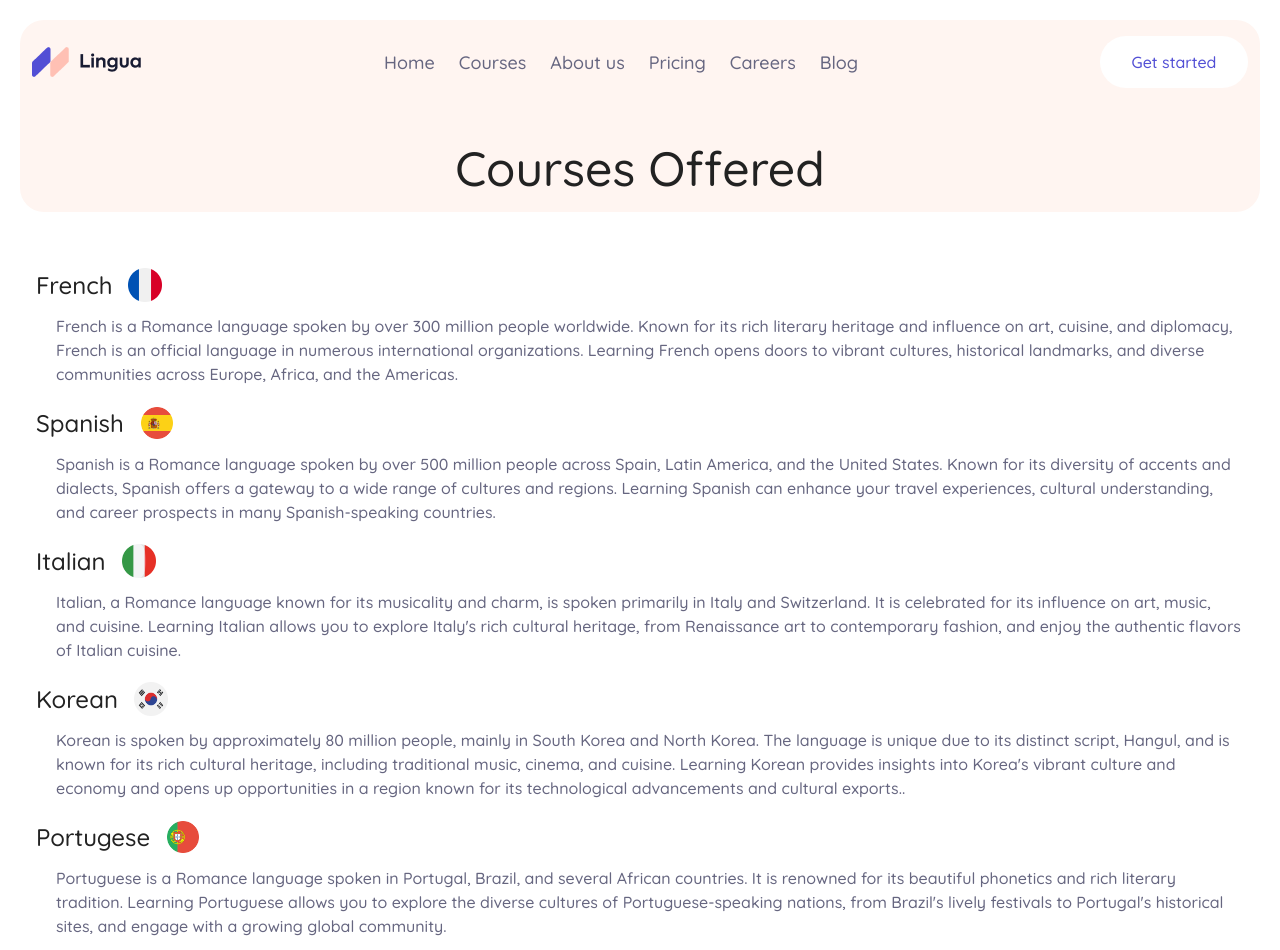
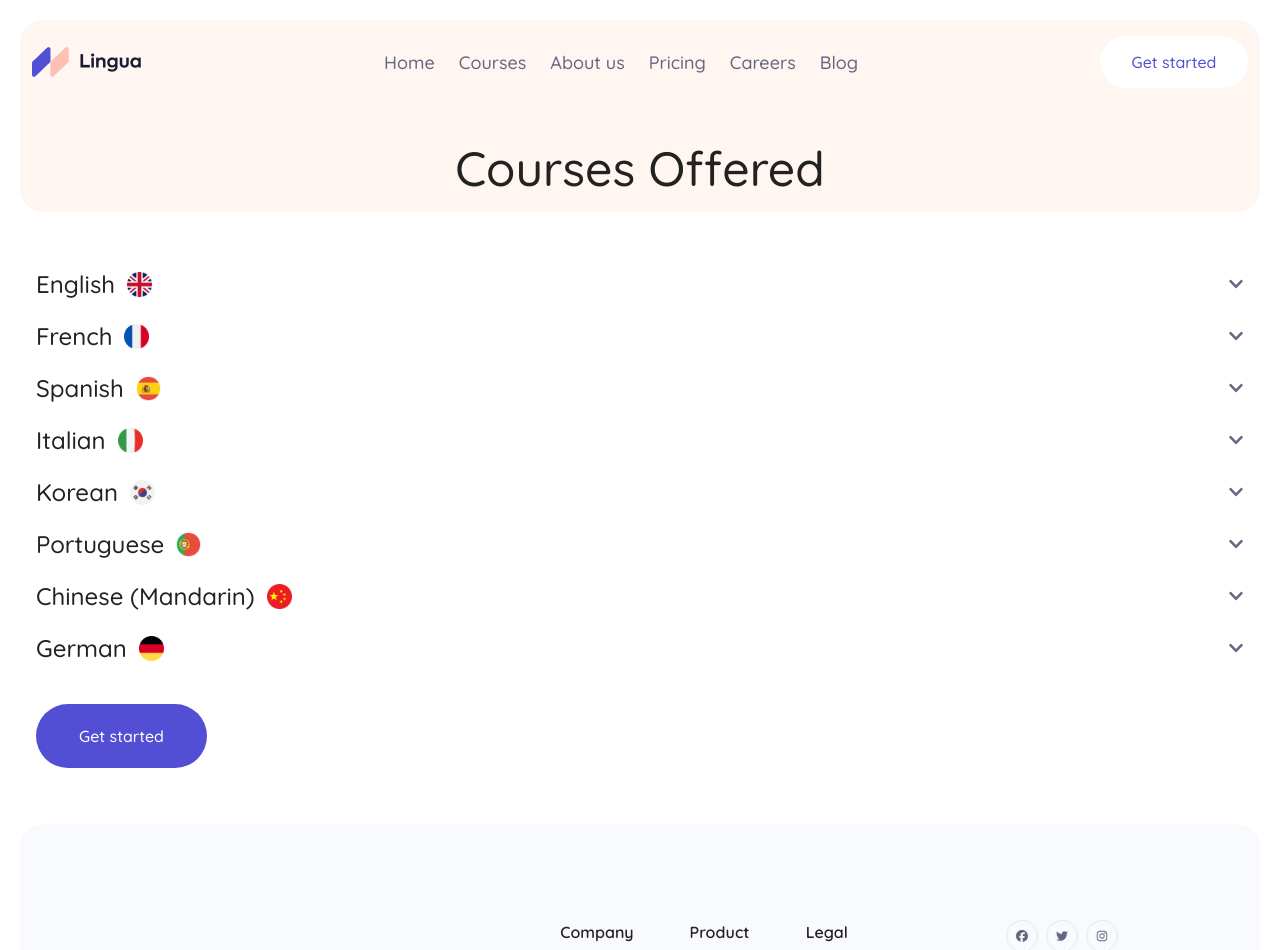
Before and after one commit to AtereD/lingua-ed, a Next.js app: page /courses in a window 1280 px wide. Shown: the top 950 px of the page. Built offline with nearby package versions, Linux system fonts and the light colour scheme.

Commit message:
Improved code

```diff
--- a/components/Courses.jsx
+++ b/components/Courses.jsx
@@ -1,9 +1,76 @@
-import React from "react";
+"use client"
+
+import React, { useState } from "react";
 import Footer from "./Footer";
 import Nav from "./Nav";
 import Image from "next/image";
+import { FaChevronDown, FaChevronUp } from "react-icons/fa";
+
+const coursesData = [
+  {
+    img: "/assets/english-course.png",
+    language: "English",
+    text: "The English language, originating from the early Germanic dialects spoken by Anglo-Saxon settlers in medieval England, has grown into a global lingua franca through centuries of cultural exchange and linguistic evolution. As a subject, English explores this rich history, its complex grammatical structures, and its extensive literary heritage. Studying English not only enhances language proficiency but also develops critical thinking and analytical skills through diverse texts and contexts. This academic pursuit is crucial for engaging in international communication and for personal and professional growth, making English a key component of global education.",
+  },
+  {
+    img: "/assets/france.png",
+    language: "French",
+    text: "French is a Romance language spoken by over 300 million people worldwide. Known for its rich literary heritage and influence on art, cuisine, and diplomacy, French is an official language in numerous international organizations. Learning French opens doors to vibrant cultures, historical landmarks, and diverse communities across Europe, Africa, and the Americas.",
+  },
+  {
+    img: "/assets/spanish-course.png",
+    language: "Spanish",
+    text: "Spanish is a Romance language spoken by over 500 million people across Spain, Latin America, and the United States. Known for its diversity of accents and dialects, Spanish offers a gateway to a wide range of cultures and regions. Learning Spanish can enhance your travel experiences, cultural understanding, and career prospects in many Spanish-speaking countries.",
+  },
+  {
+    img: "/assets/italy-course.png",
+    language: "Italian",
+    text: "Italian, a Romance language known for its musicality and charm, is spoken primarily in Italy and Switzerland. It is celebrated for its influence on art, music, and cuisine. Learning Italian allows you to explore Italy's rich cultural heritage, from Renaissance art to contemporary fashion, and enjoy the authentic flavors of Italian cuisine.",
+  },
+  {
+    img: "/assets/south-korea.png",
+    language: "Korean",
+    text: "Korean is spoken by approximately 80 million people, mainly in South Korea and North Korea. The language is unique due to its distinct script, Hangul, and is known for its rich cultural heritage, including traditional music, cinema, and cuisine. Learning Korean provides insights into Korea's vibrant culture and economy and opens up opportunities in a region known for its technological advancements and cultural exports.",
+  },
+  {
+    img: "/assets/portugese.png",
+    language: "Portuguese",
+    text: "Portuguese is a Romance language spoken in Portugal, Brazil, and several African countries. It is renowned for its beautiful phonetics and rich literary tradition. Learning Portuguese allows you to explore the diverse cultures of Portuguese-speaking nations, from Brazil's lively festivals to Portugal's historical sites, and engage with a growing global community.",
+  },
+  {
+    img: "/assets/china.png",
+    language: "Chinese (Mandarin)",
+    text: "Mandarin Chinese is the most spoken language in the world, with over a billion native speakers. As the official language of China and Taiwan, it offers access to one of the world's oldest civilizations and a rapidly growing global economy. Learning Mandarin can help you connect with diverse cultures, explore ancient traditions, and engage with China's dynamic modern landscape.",
+  },
+  {
+    img: "/assets/germany.png",
+    language: "German",
+    text: "German, a Germanic language, is spoken by approximately 90 million people primarily in Germany, Austria, and Switzerland. It is known for its precision and rich philosophical and literary traditions. Mastering German can enhance your understanding of Central European culture, literature, and history, and is valuable for business and academic opportunities in the German-speaking world.",
+  },
+];
+
+const CourseItem = ({ img, language, text, isExpanded, onToggle }) => (
+  <div className="flex flex-col gap-3">
+    <div className="flex items-center justify-between cursor-pointer" onClick={onToggle}>
+      <div className="flex items-center gap-3">
+        <h3 className="text-[#222] text-2xl font-medium">{language}</h3>
+        <Image src={img} width={25} height={25} alt={`Flag of ${language}`} />
+      </div>
+      {isExpanded ? <FaChevronUp /> : <FaChevronDown />}
+    </div>
+    {isExpanded && (
+      <p className="font-medium ">{text}</p>
+    )}
+  </div>
+);
 
 const Courses = () => {
+  const [expandedIndex, setExpandedIndex] = useState(null);
+
+  const handleToggle = (index) => {
+    setExpandedIndex(expandedIndex === index ? null : index);
+  };
+
   return (
     <div>
       <div className="px-3 bg-[#fff5f1] rounded-3xl">
@@ -18,155 +85,27 @@ const Courses = () => {
             Courses Offered
           </h3>
           <div className="flex flex-col gap-5">
-            <div className="flex flex-col gap-3">
-              <div className="flex items-center gap-4">
-                <h3 className="text-[#222] text-2xl font-medium">French</h3>
-                <Image
-                  src={"/assets/france.png"}
-                  width={34}
-                  height={34}
-                  alt="flag-icon"
-                />
-              </div>
-              <p className="pl-5 font-medium">
-                French is a Romance language spoken by over 300 million people
-                worldwide. Known for its rich literary heritage and influence on
-                art, cuisine, and diplomacy, French is an official language in
-                numerous international organizations. Learning French opens
-                doors to vibrant cultures, historical landmarks, and diverse
-                communities across Europe, Africa, and the Americas.
-              </p>
-            </div>
-            <div className="flex flex-col gap-3">
-              <div className="flex items-center gap-4">
-                <h3 className="text-[#222] text-2xl font-medium">Spanish</h3>
-                <Image
-                  src={"/assets/spanish-course.png"}
-                  width={34}
-                  height={34}
-                  alt=" flag-icon"
-                />
-              </div>
-              <p className="pl-5 font-medium">
-                Spanish is a Romance language spoken by over 500 million people
-                across Spain, Latin America, and the United States. Known for
-                its diversity of accents and dialects, Spanish offers a gateway
-                to a wide range of cultures and regions. Learning Spanish can
-                enhance your travel experiences, cultural understanding, and
-                career prospects in many Spanish-speaking countries.
-              </p>
-            </div>
-            <div className="flex flex-col gap-3">
-              <div className="flex items-center gap-4">
-                <h3 className="text-[#222] text-2xl font-medium">Italian</h3>
-                <Image
-                  src={"/assets/italy-course.png"}
-                  width={34}
-                  height={34}
-                  alt=" flag-icon"
-                />
-              </div>
-              <p className="pl-5 font-medium">
-                Italian, a Romance language known for its musicality and charm,
-                is spoken primarily in Italy and Switzerland. It is celebrated
-                for its influence on art, music, and cuisine. Learning Italian
-                allows you to explore Italy&#39;s rich cultural heritage, from
-                Renaissance art to contemporary fashion, and enjoy the authentic
-                flavors of Italian cuisine.
-              </p>
-            </div>
-            <div className="flex flex-col gap-3">
-              <div className="flex items-center gap-4">
-                <h3 className="text-[#222] text-2xl font-medium">Korean</h3>
-                <Image
-                  src={"/assets/south-korea.png"}
-                  width={34}
-                  height={34}
-                  alt="flag-icon"
-                />
-              </div>
-              <p className="pl-5 font-medium">
-                Korean is spoken by approximately 80 million people, mainly in
-                South Korea and North Korea. The language is unique due to its
-                distinct script, Hangul, and is known for its rich cultural
-                heritage, including traditional music, cinema, and cuisine.
-                Learning Korean provides insights into Korea's vibrant culture
-                and economy and opens up opportunities in a region known for its
-                technological advancements and cultural exports..
-              </p>
-            </div>
-            <div className="flex flex-col gap-3">
-              <div className="flex items-center gap-4">
-                <h3 className="text-[#222] text-2xl font-medium">Portugese</h3>
-                <Image
-                  src={"/assets/portugese.png"}
-                  width={34}
-                  height={34}
-                  alt="flag-icon"
-                />
-              </div>
-              <p className="pl-5 font-medium">
-                Portuguese is a Romance language spoken in Portugal, Brazil, and
-                several African countries. It is renowned for its beautiful
-                phonetics and rich literary tradition. Learning Portuguese
-                allows you to explore the diverse cultures of
-                Portuguese-speaking nations, from Brazil's lively festivals to
-                Portugal&#39;s historical sites, and engage with a growing
-                global community.
-              </p>
-            </div>
-            <div className="flex flex-col gap-3">
-              <div className="flex items-center gap-4">
-                <h3 className="text-[#222] text-2xl font-medium">
-                  Chinese &#40;Mandarin&#41;
-                </h3>
-                <Image
-                  src={"/assets/china.png"}
-                  width={34}
-                  height={34}
-                  alt="flag-icon"
-                />
-              </div>
-              <p className="pl-5 font-medium">
-                Mandarin Chinese is the most spoken language in the world, with
-                over a billion native speakers. As the official language of
-                China and Taiwan, it offers access to one of the world's oldest
-                civilizations and a rapidly growing global economy. Learning
-                Mandarin can help you connect with diverse cultures, explore
-                ancient traditions, and engage with China&#39;s dynamic modern
-                landscape.
-              </p>
-            </div>
-            <div className="flex flex-col gap-3">
-              <div className="flex items-center gap-4">
-                <h3 className="text-[#222] text-2xl font-medium">German</h3>
-                <Image
-                  src={"/assets/germany.png"}
-                  width={34}
-                  height={34}
-                  alt="flag-icon"
-                />
-              </div>
-              <p className="pl-5 font-medium">
-                German, a Germanic language, is spoken by approximately 90
-                million people primarily in Germany, Austria, and Switzerland.
-                It is known for its precision and rich philosophical and
-                literary traditions. Mastering German can enhance your
-                understanding of Central European culture, literature, and
-                history, and is valuable for business and academic opportunities
-                in the German-speaking world.
-              </p>
-            </div>
+            {coursesData.map((course, index) => (
+              <CourseItem
+                key={course.language}
+                img={course.img}
+                language={course.language}
+                text={course.text}
+                isExpanded={expandedIndex === index}
+                onToggle={() => handleToggle(index)}
+              />
+            ))}
           </div>
           <div>
             <a href="/pricing">
-              <button className="bg-[#524fd5] w-[171px] h-[64px] text-white flex items-center text-center justify-center rounded-full font-medium hover:scale-95 duration-300 ease-in-out hover:transition-colors py-6 px-6">
+              <button className="bg-[#524fd5] w-[171px] h-[64px] text-white flex items-center justify-center rounded-full font-medium hover:scale-95 transition-transform duration-300 ease-in-out">
                 Get started
               </button>
             </a>
           </div>
         </div>
       </div>
+      <Footer />
     </div>
   );
 };
--- a/components/Teachers.jsx
+++ b/components/Teachers.jsx
@@ -13,8 +13,8 @@ const quicksand = Quicksand({
 const teachersData = [
   { name: 'Christian Howard', imgUrl: '/assets/italian-teacher.png', flag: '/assets/Italy.png', subject: 'Italian teacher' },
   { name: 'Sandra Wilson', imgUrl: '/assets/spanish-teacher.png', flag: '/assets/spanish.png', subject: 'Spanish teacher' },
-  { name: 'Jimmy Cooper', imgUrl: '/assets/english-teacher.png', flag: '/assets/English.png', subject: 'English teacher' },
-  { name: 'Eun-Ji', imgUrl: '/assets/korea-teacher.jpg', flag: '/assets/south-Korea.png', subject: 'Korean teacher' },
+  { name: 'Benedict Eitel', imgUrl: '/assets/english-teacher.png', flag: '/assets/English.png', subject: 'English teacher' },
+  { name: 'Eun-Ji', imgUrl: '/assets/korea-teacher.jpg', flag: '/assets/south-korea.png', subject: 'Korean teacher' },
   { name: 'Benedict Eitel', imgUrl: '/assets/english-teacher.png', flag: '/assets/germany.png', subject: 'German teacher' }
 ];
 
--- a/components/WhyChooseUs.jsx
+++ b/components/WhyChooseUs.jsx
@@ -6,6 +6,24 @@ const quicksand = Quicksand({
   subsets: ["latin"],
   weight: ["300", "400", "500", "600", "700"],
 });
+
+const data =[
+  {
+    img:'/assets/play.png',
+    title: 'Speaking clubs',
+    text:'In our school you will practice your speaking skills and just get a lot of positive emotions!'
+  },
+  {
+    img:'/assets/send.png',
+    title: 'Quality control',
+    text:'A huge work has been done with the teachers and their work has been monitored thoroughly.'
+  },
+  {
+    img:'/assets/document.png',
+    title: 'Progress analysis',
+    text:'The CEF of Reference has been used at our school. It allows to control our students success in studying.'
+  },
+]
 
 const WhyChooseUs = () => {
   return (
@@ -17,27 +35,17 @@ const WhyChooseUs = () => {
             <h2 className={`${quicksand.className} text-[#222] text-4xl font-medium md:text-5xl`}>Our values</h2>
           </div>
           <div className='grid items-center justify-center w-full grid-cols-1 gap-5 lg:grid-cols-3'>
-            <div className='flex flex-col items-center w-full gap-6 p-4 text-center'>
-              <Image src={"/assets/play.png"} width={70} height={70} alt="icon"/>
-              <div className='flex flex-col gap-1'>
-                <h3 className={`${quicksand.className} text-[#222] text-[20px] font-semibold`}>Speaking clubs</h3>
-                <p className='text-[18px] md:max-w-[400px]'>In our school you will practice your speaking skills and just get a lot of positive emotions!</p>
+            {data.map((item, index) => (
+              <div key={index}>
+              <div className='flex flex-col items-center w-full gap-6 p-4 text-center'>
+                <Image src={item.img} width={70} height={70} alt="icon"/>
+                <div className='flex flex-col gap-1'>
+                  <h3 className={`${quicksand.className} text-[#222] text-[20px] font-semibold`}>{item.title}</h3>
+                  <p className='text-[18px] md:max-w-[400px]'>{item.text}</p>
+                </div>
               </div>
-            </div>
-            <div className='flex flex-col items-center w-full gap-6 p-4 text-center'>
-              <Image src={"/assets/send.png"} width={70} height={70} alt="icon"/>
-              <div className='flex flex-col gap-1'>
-                <h3 className={`${quicksand.className} text-[#222] text-[20px] font-semibold`}>Speaking clubs</h3>
-                <p className='text-[18px] md:max-w-[400px]'>In our school you will practice your speaking skills and just get a lot of positive emotions!</p>
               </div>
-            </div>
-            <div className='flex flex-col items-center w-full gap-6 p-4 text-center'>
-              <Image src={"/assets/document.png"} width={70} height={70} alt="icon"/>
-              <div className='flex flex-col gap-1'>
-                <h3 className={`${quicksand.className} text-[#222] text-[20px] font-semibold`}>Speaking clubs</h3>
-                <p className='text-[18px] md:max-w-[400px]'>In our school you will practice your speaking skills and just get a lot of positive emotions!</p>
-              </div>
-            </div>
+            ))}
           </div>
         </div>
       </div>
```
Also changed, not shown: components/Career.jsx (+92 -62 lines), components/FAQ.jsx (+41 -34 lines), public/assets/english-course.png (added).
